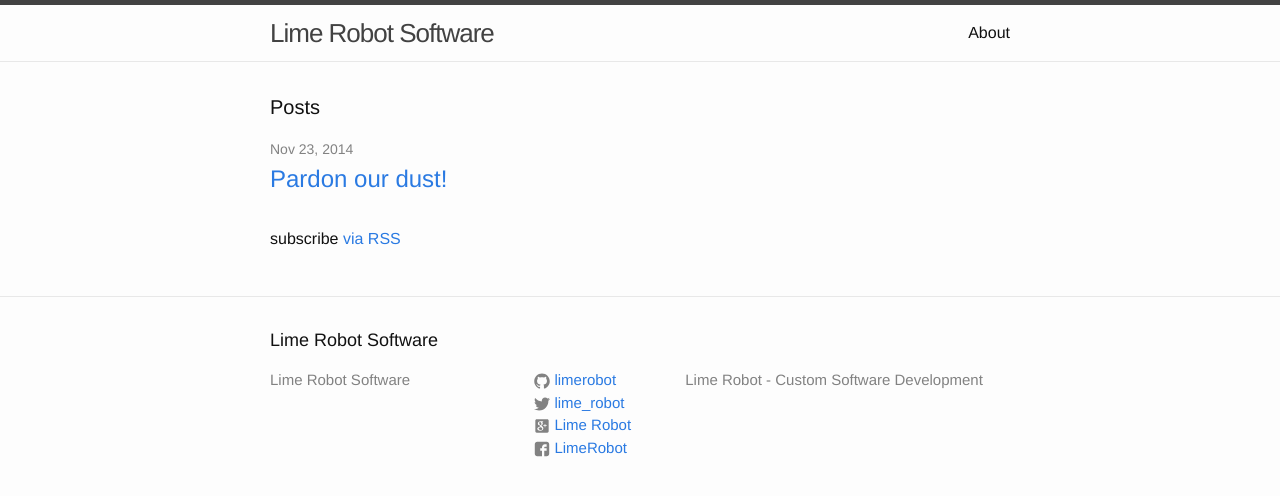
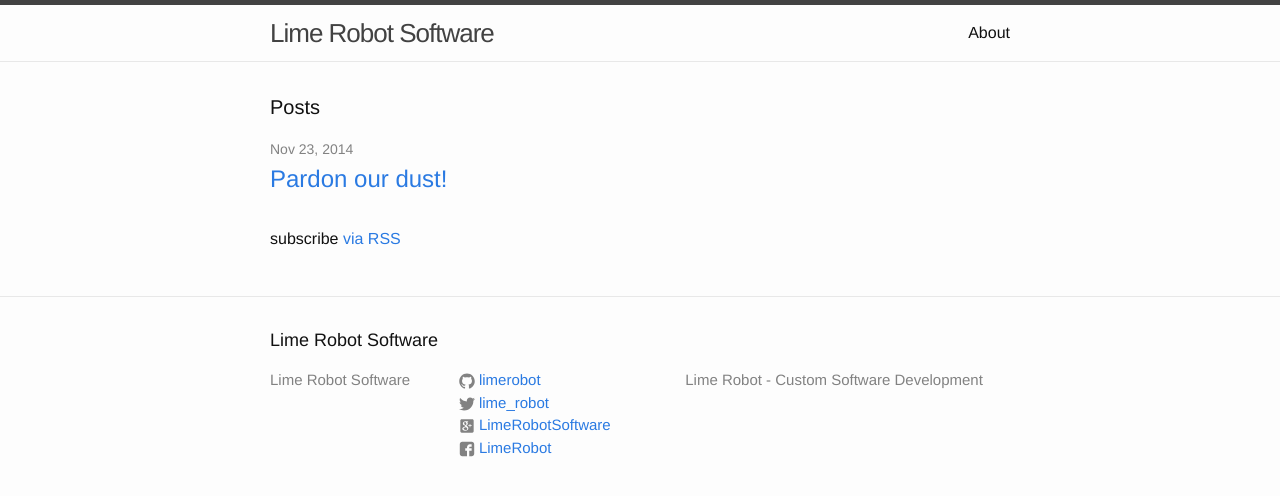
Before and after one commit to limerobot/limerobot.github.io, a Jekyll site: the page built from index.html, in a window 1280 px wide. Shown: the top 496 px of the page. Built offline with Jekyll 4.4.1, drawn with Linux system fonts in a browser that asks for light colours.

Commit message:
Fix layout after long Google+ name.

```diff
--- a/_config.yml
+++ b/_config.yml
@@ -8,8 +8,7 @@
 twitter_username: lime_robot
 facebook_username: LimeRobot
 github_username:  limerobot
-google_username: Lime Robot
-google_plusid: LimeRobotSoftware
+google_username: LimeRobotSoftware
 
 # Build settings
 markdown: kramdown
--- a/_includes/footer.html
+++ b/_includes/footer.html
@@ -45,7 +45,7 @@
 
           {% if site.google_username %}
           <li>
-            <a href="https://plus.google.com/+{{ site.google_plusid }}" rel="publisher">
+            <a href="https://plus.google.com/+{{ site.google_username }}" rel="publisher">
               <span class="icon  icon--google">
                <svg xmlns="http://www.w3.org/2000/svg" x="0px" y="0px" width="16px" height="16px" viewBox="0 0 24 24">
                   <path d="M11.2,8.9c0-1-0.6-3-2.1-3c-0.6,0-1.3,0.4-1.3,1.7c0,1.2,0.6,2.9,2,2.9C9.8,10.5,11.2,10.4,11.2,8.9z M10.6,13.8c-0.1,0-0.2,0-0.3,0h0c-0.3,0-1.2,0.1-1.8,0.3C7.8,14.3,7,14.8,7,15.8c0,1.1,1,2.2,3,2.2c1.5,0,2.4-1,2.4-2C12.4,15.3,11.9,14.8,10.6,13.8z M20,2H4C2.9,2,2,2.9,2,4l0,16c0,1.1,0.9,2,2,2h16c1.1,0,2-0.9,2-2V4C22,2.9,21.1,2,20,2z M9.1,19.2c-2.8,0-4.1-1.6-4.1-3c0-0.5,0.1-1.6,1.5-2.4c0.8-0.5,1.8-0.8,3.1-0.9c-0.2-0.2-0.3-0.5-0.3-1c0-0.2,0-0.3,0.1-0.5H9c-2,0-3.2-1.5-3.2-3c0-1.7,1.3-3.6,4.1-3.6h4.2l-0.3,0.3l-0.7,0.7L13,5.9h-0.7c0.4,0.4,0.9,1.1,0.9,2.2c0,1.4-0.7,2.1-1.6,2.7c-0.2,0.1-0.4,0.4-0.4,0.7c0,0.3,0.2,0.5,0.4,0.6c0.1,0.1,0.3,0.2,0.5,0.3c0.8,0.6,1.9,1.3,1.9,2.9C14,17.1,12.7,19.2,9.1,19.2z M19,12h-2v2h-1v-2h-2v-1h2V9h1v2h2V12z"/>
--- a/_sass/_layout.scss
+++ b/_sass/_layout.scss
@@ -121,13 +121,13 @@
 }
 
 .footer-col-1 {
-    width: -webkit-calc(35% - (#{$spacing-unit} / 2));
-    width:         calc(35% - (#{$spacing-unit} / 2));
+    width: -webkit-calc(25% - (#{$spacing-unit} / 2));
+    width:         calc(25% - (#{$spacing-unit} / 2));
 }
 
 .footer-col-2 {
-    width: -webkit-calc(20% - (#{$spacing-unit} / 2));
-    width:         calc(20% - (#{$spacing-unit} / 2));
+    width: -webkit-calc(30% - (#{$spacing-unit} / 2));
+    width:         calc(30% - (#{$spacing-unit} / 2));
 }
 
 .footer-col-3 {
```
